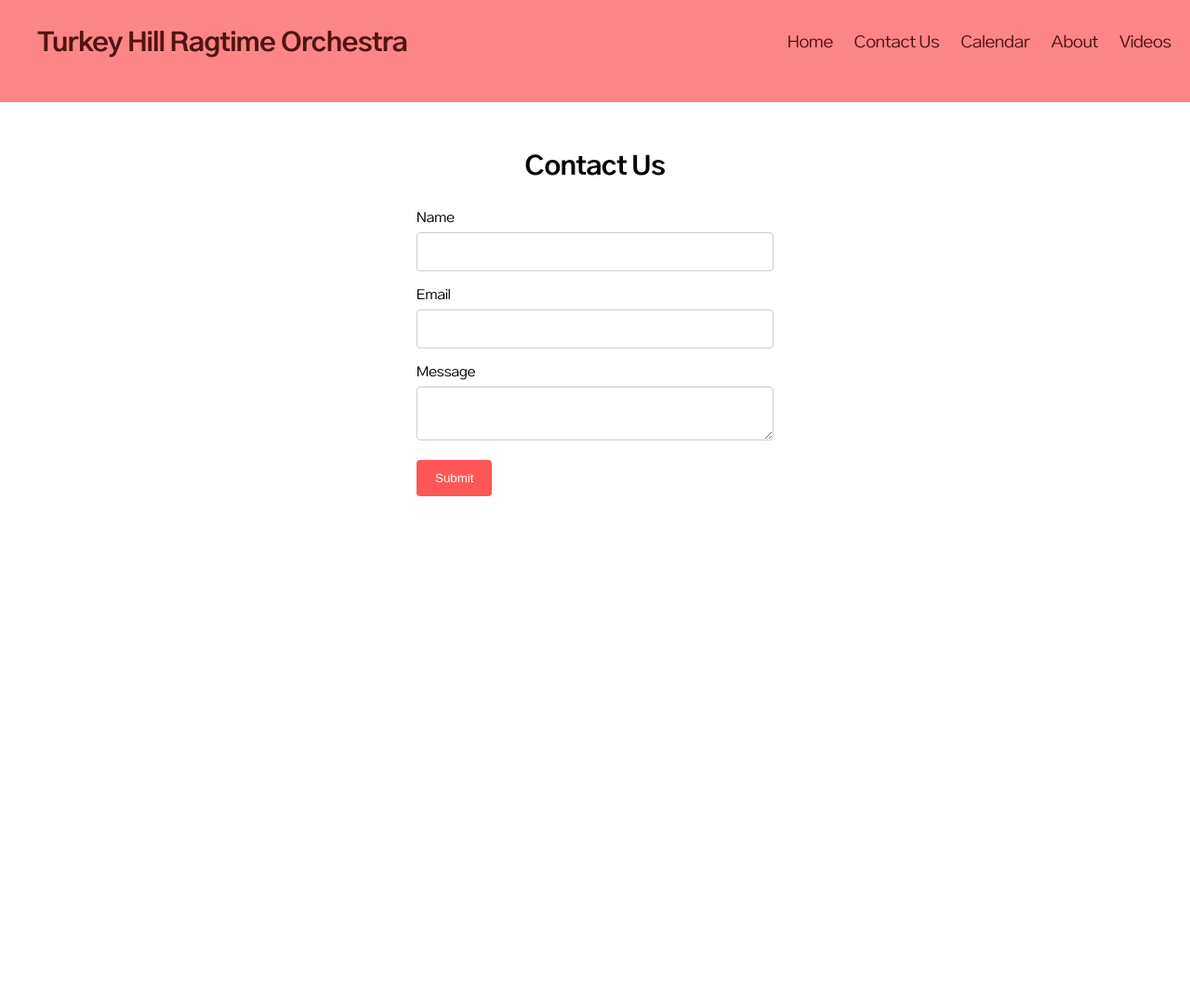
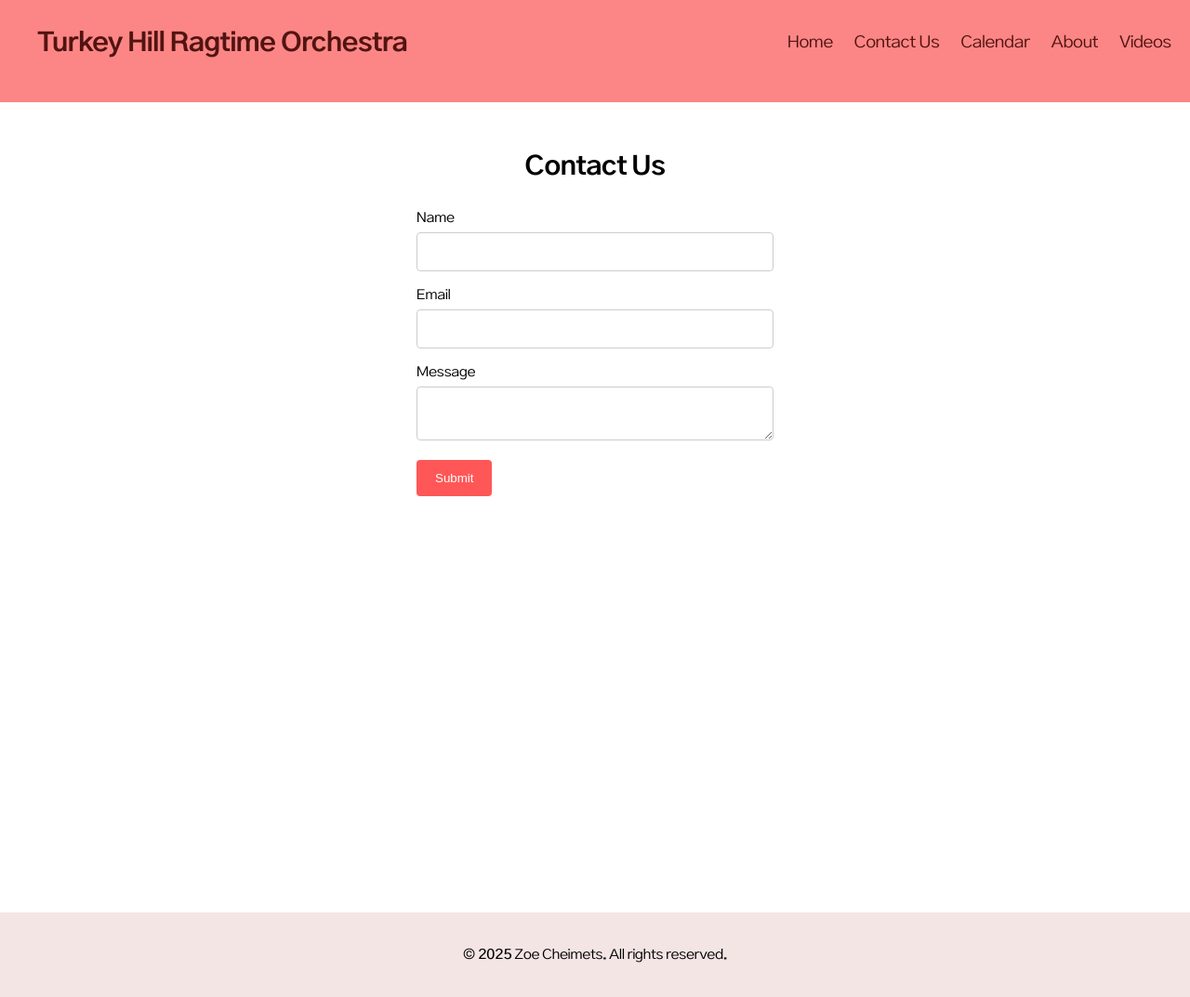
Before and after one commit to zcheimets/turkey-hill-ragtime-orchestra, a website: page src/contact.html in a window 1280 px wide. Shown: the whole page at 93% size. Before the commit the page ends 982 px from the top, so only its background shows below. Drawn offline with Linux system fonts and the light colour scheme.

Commit message:
Created global header+script to minimize discrepancies between pages

```diff
--- /dev/null
+++ b/scripts/footer.js
@@ -0,0 +1,8 @@
+fetch('../src/footer.html')
+.then(res => res.text())
+.then(text => {
+    let oldelem = document.querySelector("script#replace_with_footer");
+    let newelem = document.createElement("div");
+    newelem.innerHTML = text;
+    oldelem.parentNode.replaceChild(newelem,oldelem);
+})
--- a/src/contact.html
+++ b/src/contact.html
@@ -47,7 +47,8 @@
             <div id="result"></div>
         </form>
     </div>
-    <script type="text/javascript" src="/scripts/contact.js"></script>
+    <script type="text/javascript" src="/scripts/contact.js"></script>  <!--submits contact form-->
+    <script id="replace_with_footer" src="/scripts/footer.js"></script> <!--Footer-->
 </body>
 
 </html>
--- /dev/null
+++ b/src/footer.html
@@ -0,0 +1,5 @@
+<footer>
+    <div class="footer-container">
+        <p>&copy; 2025 Zoe Cheimets. All rights reserved.</p>
+    </div>
+</footer>
--- a/style/style.css
+++ b/style/style.css
@@ -25,6 +25,12 @@ body {
     font-weight: light;
     margin: 0;          /*Menu bar reaches edge*/
     padding: 0;
+}
+
+footer {
+    background: #f4e5e5;
+    padding: 20px 0;
+    text-align: center;
 }
 
 .container {
```
Also changed, not shown: index.html (+2 -5 lines), src/about.html (+2 -0 lines), src/calendar.html (+2 -0 lines), src/contact_success.html (+2 -0 lines), src/video.html (+3 -0 lines).
